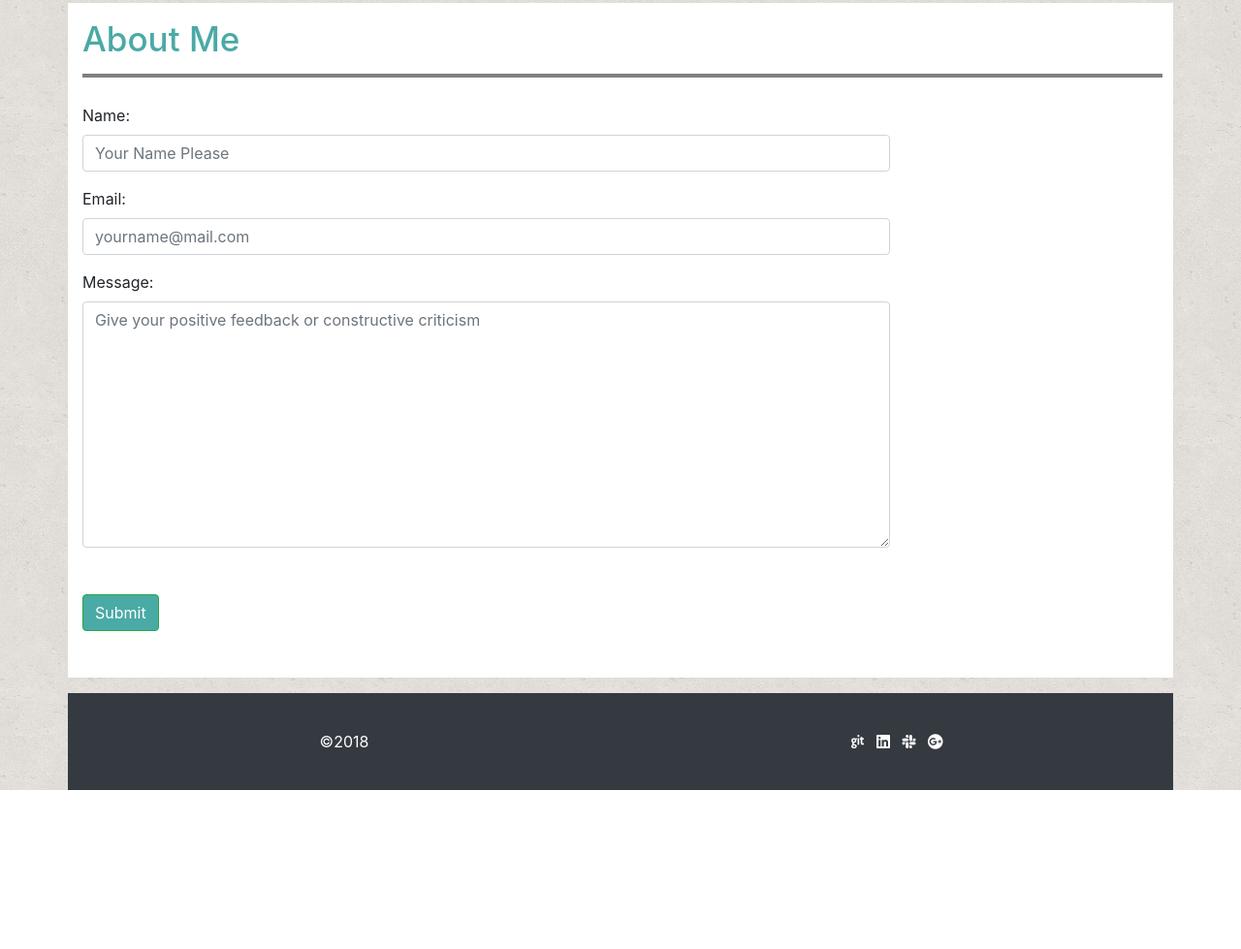
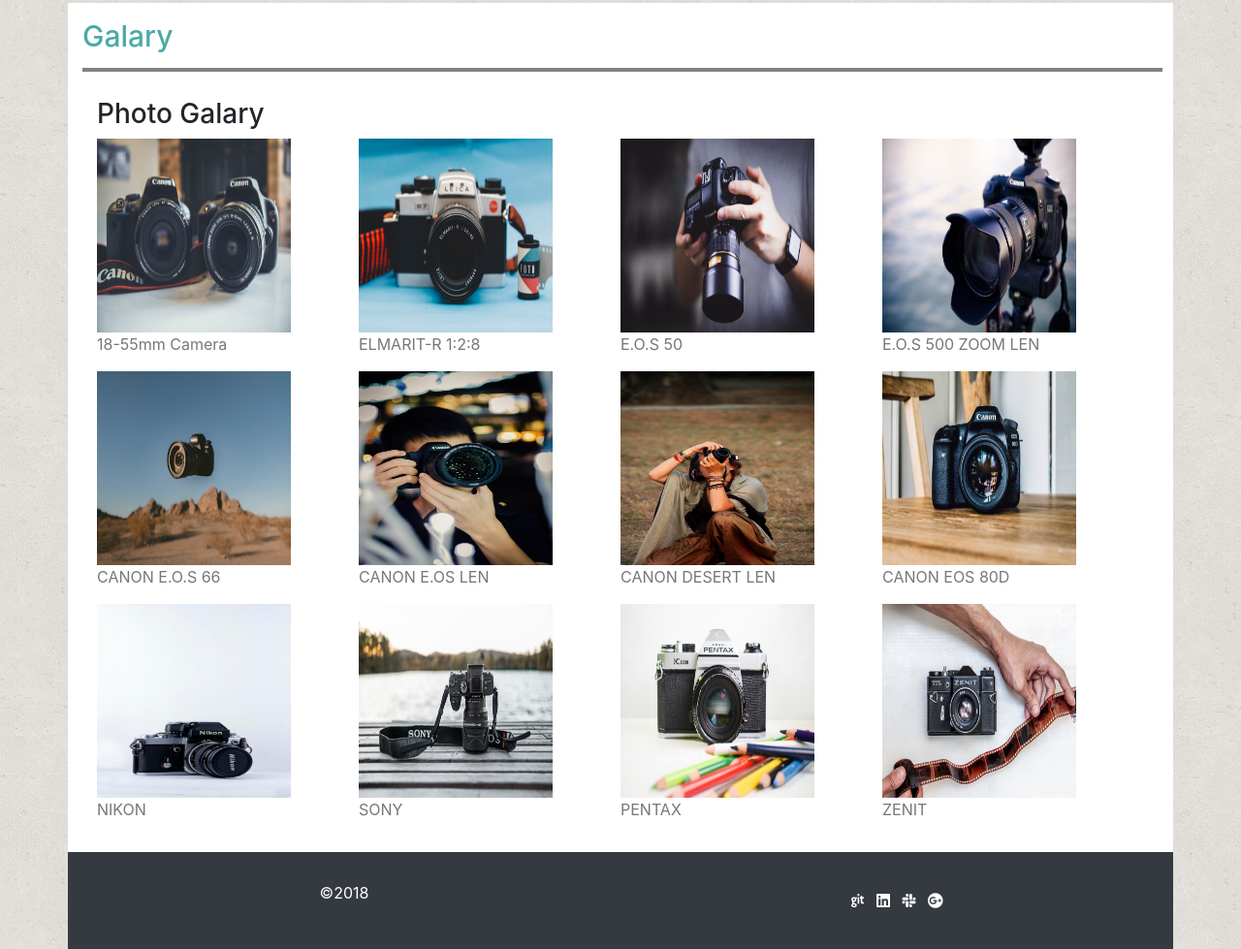
Before and after one commit to aayodipe/Bootstrap-Portfolio, a plain HTML site: page portfolio.html in a window 1280 px wide. Shown: the part 145-1124 px from the top of the page at 97% size. Before the commit the page ends 960 px from the top, so only its background shows below. Drawn offline with nearby package versions, Linux system fonts and the light colour scheme.

Commit message:
Added images to the galary in the portfolio.html

```diff
--- a/assets/css/style.css
+++ b/assets/css/style.css
@@ -3,15 +3,36 @@
 }
  hr{
     border: 2px solid gray;
-
     width: 100%;
     margin: 15px auto;
  }
+
+ img{
+     width:200px;
+     height:200px;
+}
+
+ @media screen and (max-width: 580px){
+     img{
+          width:340px;
+          height:400px;
+     }
+.col-12 p{
+          margin-bottom:50px;
+          margin-top:5px;
+          text-align:center;
+          font-weight: bold
+     }
+
+
+}
+
+
 .text-lightgreen{
      color:#4aaaa5
 }
 .text-bold{
-font-size:35px;
+font-size:30px;
 }
 .text-size{
      font-size:180%;
@@ -19,7 +40,7 @@
 
 .h-5{
      height:100px;
-     width:320px;
+     width:290px;
      /* font-size:1em */
      background-color: #4aaaa5;
      /* text-align:center; */
--- a/portfolio.html
+++ b/portfolio.html
@@ -5,7 +5,8 @@
      <!-- Required meta tags -->
      <meta charset="utf-8">
      <meta name="viewport" content="width=device-width, initial-scale=1, shrink-to-fit=no">
-     <link rel="stylesheet" href="https://use.fontawesome.com/releases/v5.5.0/css/all.css" integrity="sha384-B4dIYHKNBt8Bc12p+WXckhzcICo0wtJAoU8YZTY5qE0Id1GSseTk6S+L3BlXeVIU" crossorigin="anonymous">
+     <link rel="stylesheet" href="https://use.fontawesome.com/releases/v5.5.0/css/all.css" integrity="sha384-B4dIYHKNBt8Bc12p+WXckhzcICo0wtJAoU8YZTY5qE0Id1GSseTk6S+L3BlXeVIU"
+          crossorigin="anonymous">
      <!-- Bootstrap CSS -->
      <link rel="stylesheet" href="https://stackpath.bootstrapcdn.com/bootstrap/4.1.3/css/bootstrap.min.css" integrity="sha384-MCw98/SFnGE8fJT3GXwEOngsV7Zt27NXFoaoApmYm81iuXoPkFOJwJ8ERdknLPMO"
           crossorigin="anonymous">
@@ -48,38 +49,111 @@
      <!-- Container for Section starts here -->
      <section class="container bg-white ">
           <div class="row mt-5 ">
-          <div class="col-12 text-left text-lightgreen h3 text-bold pt-3 pb-1">About Me
+               <div class="col-12 text-left text-lightgreen h3 text-bold pt-3 pb-1">Galary
                     <hr>
                </div>
           </div>
-     <!-- THE FORM  BEGINS-->
-     <form>
-          <div class="form-group">
-                         <label for="name">Name:</label>
-                         <input type="text" class="form-control w-75" id="Name" placeholder="Your Name Please">
+          <!-- THE IMAGE GALARY  BEGINS-->
+          <div class="container">
+               <div class="row img-fluid">
+                    <div class="col-lg-12">
+                         <h3>Photo Galary</h3>
                     </div>
-          <div class="form-group">
-                    <label for="name">Email:</label>
-                    <input type="email" class="form-control w-75" id="email" placeholder="yourname@mail.com">
+                    <div class="col-12 col-sm-6 col-md-4 col-lg-3 w-75">
+                         <a  class="thumbnail" href="assets/images/camera.jpg" alt="">
+                              <img src="assets/images/camera.jpg">
+                              <p class=" photoDec photoName1">18-55mm Camera </p>
+                         </a>
                     </div>
-          <div class="form-group">
-                    <label for="message">Message:</label>
-                    <br>
-                    <textarea  class="form-control w-75"rows="10" cols="80" id="textarea" placeholder="Give your positive feedback or constructive criticism"></textarea><br>
-                    <br>
-                    <input type="button" class="btn btn-success mb-5" id="button" value="Submit"><br>
-
+                    <div class="col-12 col-sm-6 col-md-4 col-lg-3  w-75">
+                         <a  class="thumbnail" href="assets/images/camera2.jpg">
+                              <img src="assets/images/camera2.jpg" alt="ELMARIT-R 1:2:8">
+                              <p class=" photoDec photoName2">ELMARIT-R 1:2:8</p>
+                         </a>
+                    </div>
+                    <div class="col-12 col-sm-6 col-md-4 col-lg-3">
+                         <a class="thumbnail" href="assets/images/camera3.jpg">
+                              <img src="assets/images/camera3.jpg" alt="E.O.S 50">
+                              <p class="photoDec photoName3">E.O.S 50</dipv>
+                         </a>
+                    </div>
+                    <div class="col-12 col-sm-6 col-md-4 col-lg-3">
+                         <a class="thumbnail" href="assets/images/camera4.jpg">
+                              <img src="assets/images/camera4.jpg" alt="E.O.S 500 ZOOM LEN">
+                              <p class="photoDec photoName4">E.O.S 500 ZOOM LEN</p>
+                         </a>
+                    </div>
+                    <div class="col-12 col-sm-6 col-md-4 col-lg-3">
+                         <a class="thumbnail" href="">
+                              <img src="assets/images/camera5.jpg" alt="CANON E.O.S 66">
+                              <p class="photoDec photoName5">CANON E.O.S 66</p>
+                         </a>
+                    </div>
+                    <div class="col-12 col-sm-6 col-md-4 col-lg-3">
+                         <a class="thumbnail" href="">
+                              <img src="assets/images/camera6.jpg" alt="CANON E.OS ">
+                              <p class="photoDec photoName6">CANON E.OS LEN</p>
+                         </a>
+                    </div>
+                    <div class="col-12 col-sm-6 col-md-4 col-lg-3">
+                         <a class="thumbnail" href="">
+                              <img src="assets/images/camera7.jpg" alt="CANON DESERT ">
+                              <p class="photoDec photoName7">CANON DESERT LEN</p>
+                         </a>
+                    </div>
+                    <div class="col-12 col-sm-6 col-md-4 col-lg-3">
+                         <a class="thumbnail" href="">
+                              <img src="assets/images/camera8.jpg" alt="CANON EOS 80D">
+                              <p class="photoDec photoName8">CANON EOS 80D</p>
+                         </a>
                     </div>
 
-          </form>
-     </section>
-          <!-- THE FORM ENDS -->
+                    <div class="col-12 col-sm-6 col-md-4 col-lg-3">
+                         <a class="thumbnail" href="">
+                              <img src="assets/images/camera9.jpg" alt="NIKON">
+                              <p class="photoDec photoName9">NIKON</p>
+                         </a>
+                    </div>
+                    <div class="col-12 col-sm-6 col-md-4 col-lg-3">
+                         <a class="thumbnail" href="">
+                              <img src="assets/images/camera10.jpg" alt="SONY CAMERA">
+                              <p class="photoDec photoName10">SONY</p>
+                         </a>
+                    </div>
+                    <div class="col-12 col-sm-6 col-md-4 col-lg-3">
+                         <a class="thumbnail" href="">
+                              <img src="assets/images/camera11.jpg" alt="PENTAX">
+                              <p class="photoDec photoName11">PENTAX</p>
+                         </a>
+                    </div>
+                    <div class="col-12 col-sm-6 col-md-4 col-lg-3">
+                        <a class="thumbnail" href="">
+                              <img src="assets/images/camera12.jpg" alt="ZENIT">
+                              <p class="photoDec photoName12">ZENIT</p>
+                         </a>
+                    </div>
+               </div>
+          </div>
+
+
+
+
+
+
+
+
+
+
+
+
+
+          <!-- THE IMAGE GALARY ENDS -->
 
 
           <!-- footers start here -->
-          <div class="container">
+          <p class="container">
                <footer class="row text-white bg-dark height">
-                    <div class="col-6 text-center align-self-center">&copy;2018</div>
+                    <p class="col-6 text-center align-self-center">&copy;2018</div>
                          <div class="col-6 text-center align-self-center">
                               <a href="https://github.com/aayodipe/Basic-Portfolio"><i class="fab fa-git mr-2"></i></a>
                               <a href="https://www.linkedin.com/mynetwork/"><i class="fab fa-linkedin mr-2"></i></a>
@@ -89,7 +163,7 @@
                          </div>
                          </div>
                </footer>
-          </div>                                            <!-- footer ends -->
+               </div> <!-- footer ends -->
                <!-- footer ends -->
 </body>
 <script src="https://code.jquery.com/jquery-3.3.1.slim.min.js" integrity="sha384-q8i/X+965DzO0rT7abK41JStQIAqVgRVzpbzo5smXKp4YfRvH+8abtTE1Pi6jizo"
```
Also changed, not shown: index.html (+1 -1 lines). Lines whose indentation alone changed are shown as unchanged.
